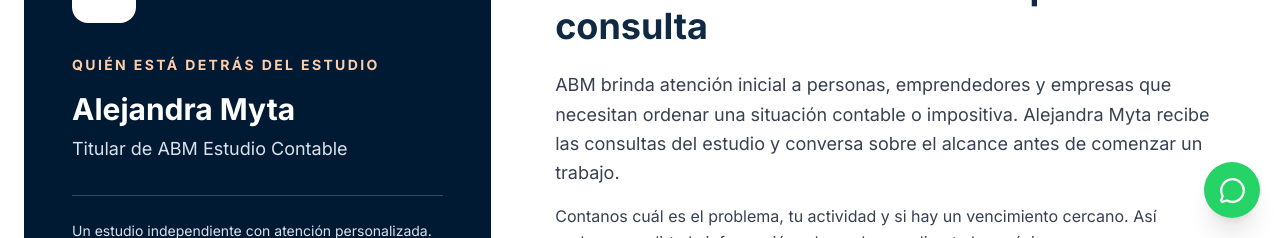
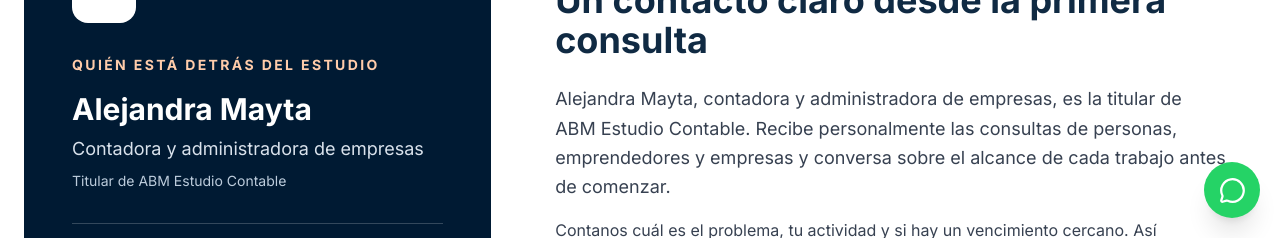
Before and after one commit to gabrieladia1979/estudioContableABM, a React (Vite) app: page /estudio in a window 1280 px wide. Shown: the part 562-800 px from the top of the page. Built offline with nearby package versions, Linux system fonts and the light colour scheme; no server answers.

Commit message:
Correct Alejandra Mayta name and professional profile

```diff
--- a/index.html
+++ b/index.html
@@ -5,7 +5,7 @@
     <link rel="icon" type="image/svg+xml" href="/favicon.svg" />
 
     <meta name="viewport" content="width=device-width, initial-scale=1.0" />
-    <meta name="description" content="ABM Estudio Contable en CABA. Consultas de monotributo, impuestos, contabilidad y sueldos con atención directa de Alejandra Myta." />
+    <meta name="description" content="ABM Estudio Contable en CABA. Atención directa de Alejandra Mayta, contadora y administradora de empresas. Impuestos, contabilidad y sueldos." />
     <meta name="author" content="Estudio Contable ABM" />
     <link rel="canonical" href="https://estudiocontableabm.com.ar/" />
 
--- a/src/components/sections/AboutSection.jsx
+++ b/src/components/sections/AboutSection.jsx
@@ -15,14 +15,15 @@
         <div className="rounded-3xl bg-primary-950 p-8 text-white md:p-12">
           <span className="mb-8 flex h-16 w-16 items-center justify-center rounded-2xl bg-white text-2xl font-black tracking-tight text-primary-950">ABM</span>
           <p className="text-sm font-bold uppercase tracking-[0.17em] text-accent-200">Quién está detrás del estudio</p>
-          <h2 className="mt-4 text-3xl font-bold">Alejandra Myta</h2>
-          <p className="mt-2 text-lg text-primary-100">Titular de ABM Estudio Contable</p>
+          <h2 className="mt-4 text-3xl font-bold">Alejandra Mayta</h2>
+          <p className="mt-2 text-lg text-primary-100">Contadora y administradora de empresas</p>
+          <p className="mt-2 text-sm text-primary-200">Titular de ABM Estudio Contable</p>
           <div className="mt-8 border-t border-white/20 pt-6 text-sm leading-relaxed text-primary-100">Un estudio independiente con atención personalizada. La primera conversación permite entender tu necesidad y definir cómo seguir.</div>
         </div>
         <div>
           <p className="mb-3 text-sm font-bold uppercase tracking-[0.16em] text-accent-700">Sobre ABM</p>
           <h2 className="max-w-2xl text-3xl font-bold leading-tight text-primary-900 md:text-4xl">Un contacto claro desde la primera consulta</h2>
-          <p className="mt-6 max-w-2xl text-lg leading-relaxed text-gray-700">ABM brinda atención inicial a personas, emprendedores y empresas que necesitan ordenar una situación contable o impositiva. Alejandra Myta recibe las consultas del estudio y conversa sobre el alcance antes de comenzar un trabajo.</p>
+          <p className="mt-6 max-w-2xl text-lg leading-relaxed text-gray-700">Alejandra Mayta, contadora y administradora de empresas, es la titular de ABM Estudio Contable. Recibe personalmente las consultas de personas, emprendedores y empresas y conversa sobre el alcance de cada trabajo antes de comenzar.</p>
           <p className="mt-4 max-w-2xl leading-relaxed text-gray-700">Contanos cuál es el problema, tu actividad y si hay un vencimiento cercano. Así podemos pedirte la información adecuada y explicarte los próximos pasos.</p>
           <Link to="/contacto" className="mt-8 inline-flex items-center gap-2 font-bold text-accent-700 hover:text-accent-800">Escribir al estudio <ArrowRight size={19} /></Link>
         </div>
--- a/src/data/pageInfo.js
+++ b/src/data/pageInfo.js
@@ -1,10 +1,10 @@
 export const pageInfo = {
   '/': ['ABM Estudio Contable | Impuestos, contabilidad y sueldos', 'Asesoramiento contable e impositivo para empresas, pymes, profesionales y emprendedores en CABA.'],
-  '/estudio': ['El estudio | ABM Estudio Contable', 'Conocé cómo trabaja ABM Estudio Contable y las áreas en las que puede acompañarte.'],
+  '/estudio': ['Alejandra Mayta | ABM Estudio Contable', 'Conocé a Alejandra Mayta, contadora, administradora de empresas y titular de ABM Estudio Contable en CABA.'],
   '/servicios': ['Servicios contables e impositivos | ABM', 'Impuestos, contabilidad, balances, sueldos y asesoramiento para empresas y personas.'],
   '/crear-sociedad': ['Crear una sociedad | ABM Estudio Contable', 'Orientación para constituir una sociedad y organizar la gestión contable e impositiva de tu proyecto.'],
   '/novedades': ['Recursos para empezar | ABM Estudio Contable', 'Guías para preparar una consulta de monotributo, intimaciones de ARCA y otros temas contables.'],
-  '/contacto': ['Contacto | ABM Estudio Contable', 'Dejá tu consulta a ABM Estudio Contable o escribinos por WhatsApp. Atención directa de Alejandra Myta.'],
+  '/contacto': ['Contacto | ABM Estudio Contable', 'Dejá tu consulta a ABM Estudio Contable o escribinos por WhatsApp. Atención directa de Alejandra Mayta.'],
   '/monotributo': ['Asesoramiento para monotributo | ABM Estudio Contable', 'Consultá por alta, seguimiento o dudas sobre tu monotributo con ABM Estudio Contable en CABA.'],
   '/intimaciones-arca': ['Intimaciones y requerimientos de ARCA | ABM Estudio Contable', 'Recibiste una comunicación de ARCA: contanos el motivo y el plazo para iniciar una consulta con ABM Estudio Contable.'],
 };
--- a/src/pages/TopicPage.jsx
+++ b/src/pages/TopicPage.jsx
@@ -46,7 +46,7 @@
           <div className="container mx-auto max-w-5xl"><p className="mb-3 text-sm font-bold uppercase tracking-[0.14em] text-accent-700">Preguntas frecuentes</p><h2 className="mb-8 text-3xl font-bold text-primary-900">Antes de escribirnos</h2><div className="grid gap-4">{content.faqs.map(([question, answer]) => <details key={question} className="group rounded-xl border border-primary-100 bg-white p-5"><summary className="cursor-pointer font-bold text-primary-900 marker:text-accent-700">{question}</summary><p className="mt-4 leading-relaxed text-gray-700">{answer}</p></details>)}</div></div>
         </section>
 
-        <section className="bg-primary-900 px-6 py-14 text-white"><div className="container mx-auto flex max-w-6xl flex-col gap-6 md:flex-row md:items-center md:justify-between"><div><p className="mb-2 flex items-center gap-2 text-accent-200"><CheckCircle2 size={20} /> Atención directa con ABM</p><h2 className="text-3xl font-bold">Empecemos por tu consulta</h2><p className="mt-3 max-w-2xl text-primary-100">Dejanos tus datos y el motivo. Alejandra Myta revisará tu mensaje durante el horario de atención.</p></div><Link to={`/contacto?tema=${topic}`} className="inline-flex shrink-0 items-center justify-center gap-2 rounded-lg bg-accent-700 px-6 py-4 font-bold text-white hover:bg-accent-800">Dejar mi consulta <ArrowRight size={18} /></Link></div></section>
+        <section className="bg-primary-900 px-6 py-14 text-white"><div className="container mx-auto flex max-w-6xl flex-col gap-6 md:flex-row md:items-center md:justify-between"><div><p className="mb-2 flex items-center gap-2 text-accent-200"><CheckCircle2 size={20} /> Atención directa con ABM</p><h2 className="text-3xl font-bold">Empecemos por tu consulta</h2><p className="mt-3 max-w-2xl text-primary-100">Dejanos tus datos y el motivo. Alejandra Mayta revisará tu mensaje durante el horario de atención.</p></div><Link to={`/contacto?tema=${topic}`} className="inline-flex shrink-0 items-center justify-center gap-2 rounded-lg bg-accent-700 px-6 py-4 font-bold text-white hover:bg-accent-800">Dejar mi consulta <ArrowRight size={18} /></Link></div></section>
       </main>
       <Footer />
     </div>
```
Also changed, not shown: 2 other files (tests, documents, lock files or other folders).
